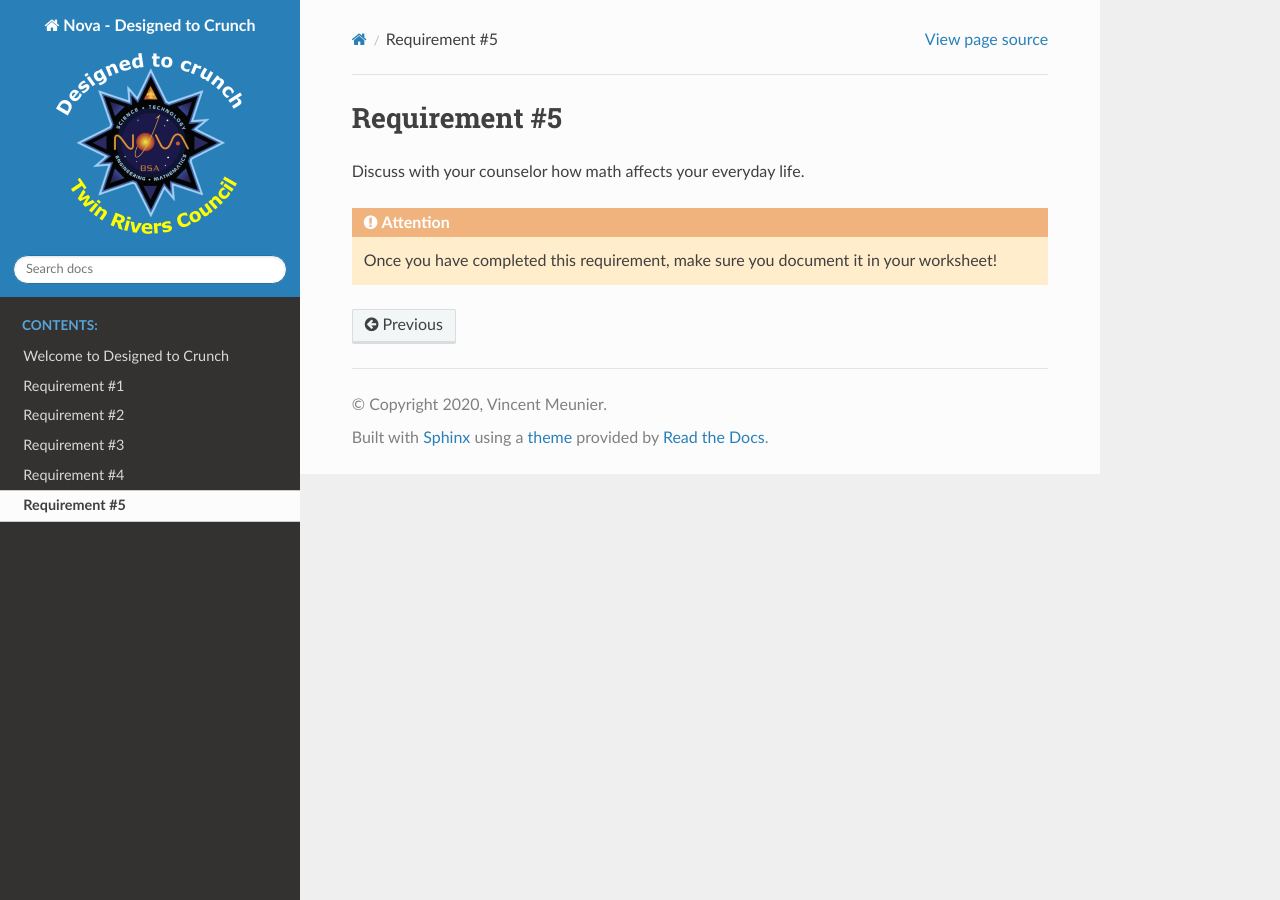
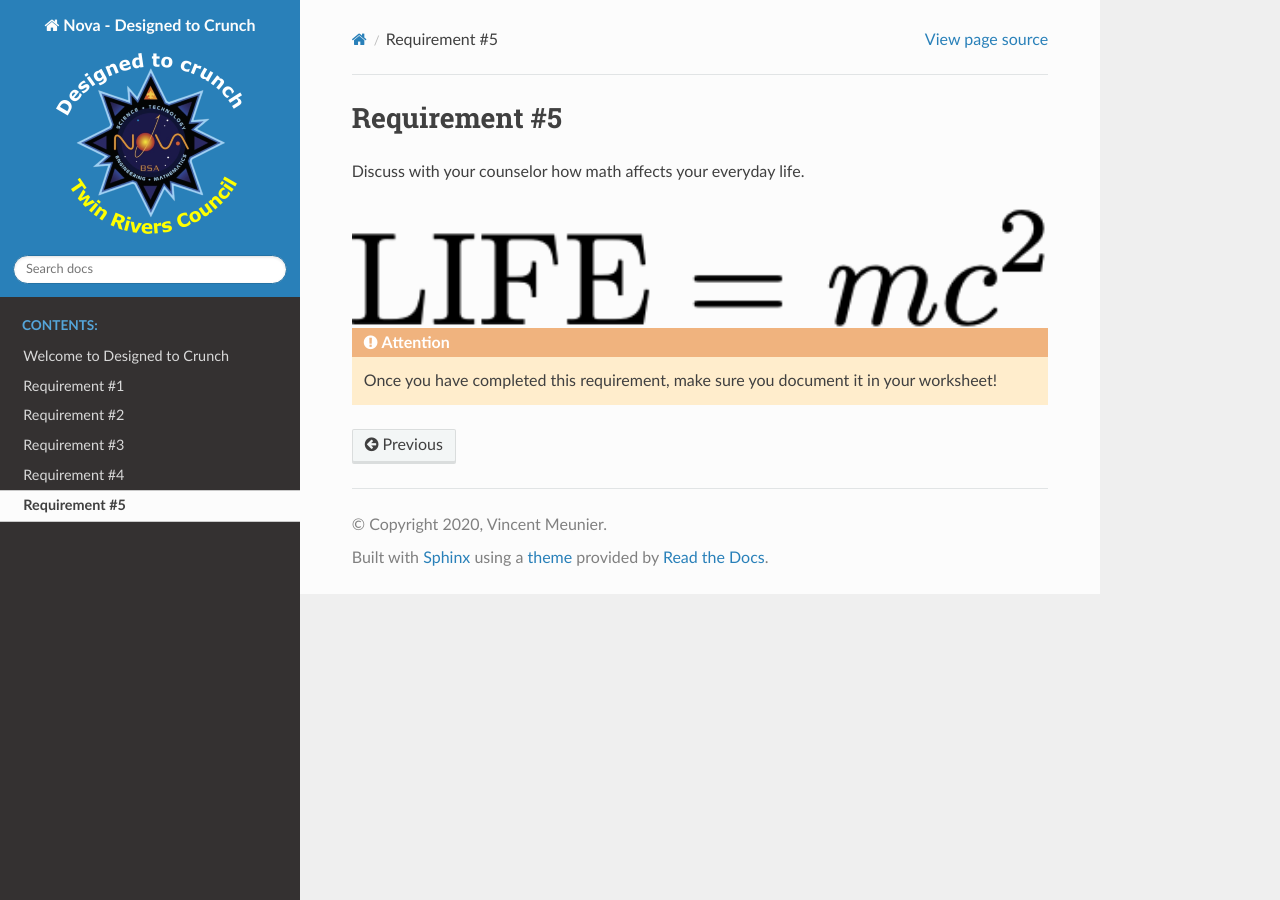
Before and after one commit to meuniv/NovaDTC, a Sphinx documentation site: the page built from source/requirement5.rst, in a window 1280 px wide. Built offline with Sphinx 7.4.7 and the Read the Docs theme 2.0.0, drawn with Linux system fonts in a browser that asks for light colours.

Commit message:
Update requirement5.rst

```diff
--- a/source/requirement5.rst
+++ b/source/requirement5.rst
@@ -2,4 +2,10 @@ Requirement #5
 ++++++++++++++
 Discuss with your counselor how math affects your everyday life.
 
+.. figure:: _images/life.png
+   :width: 700px
+   :align: center
+   :alt: alternate text
+   :figclass: align-center
+
 .. attention:: Once you have completed this requirement, make sure you document it in your worksheet!
```
